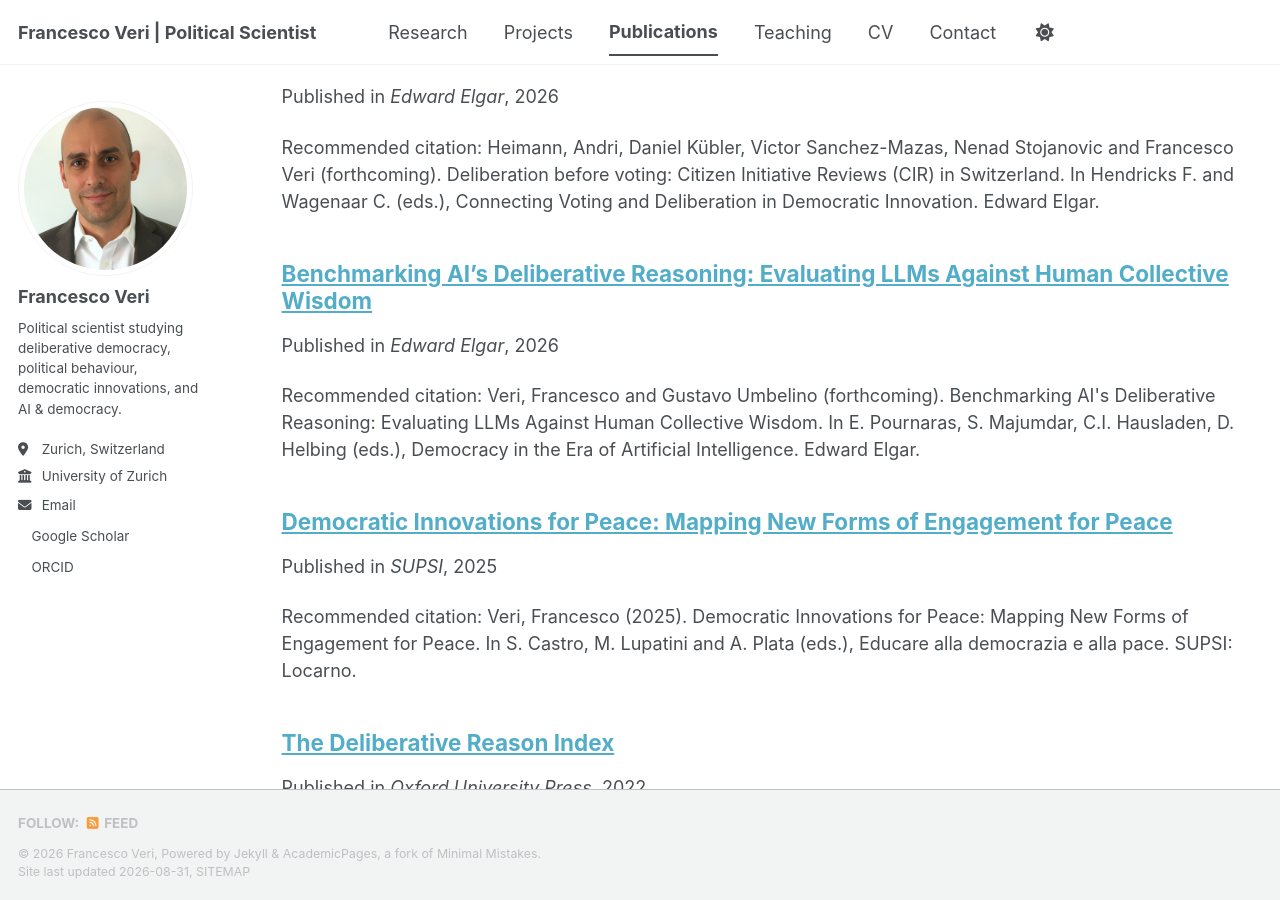
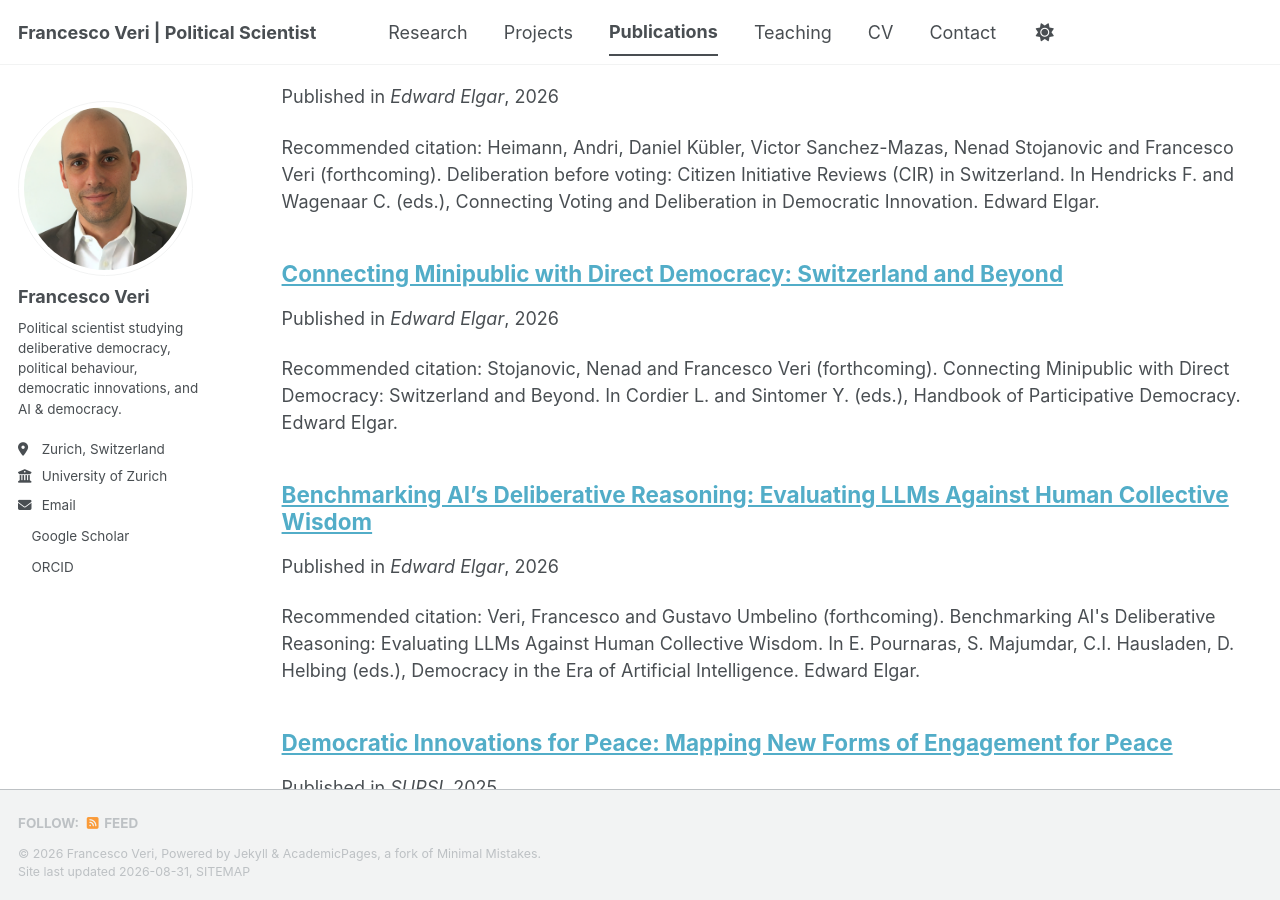
Before and after one commit to francescoveri/francescoveri.github.io, a Jekyll site: the page built from _pages/publications.html, in a window 1280 px wide and 900 px high, scrolled down 5704 px. Built offline with Jekyll 4.4.1, drawn with Linux system fonts in a browser that asks for light colours; a style sheet for code colours, icons or effects is not loaded; a file with an impossible date is left out.

Commit message:
Update 2026-connecting-minipublic-with-direct-democracy-switzerland-and-beyond.md

```diff
--- a/_publications/2026-connecting-minipublic-with-direct-democracy-switzerland-and-beyond.md
+++ b/_publications/2026-connecting-minipublic-with-direct-democracy-switzerland-and-beyond.md
@@ -3,7 +3,7 @@ title: "Connecting Minipublic with Direct Democracy: Switzerland and Beyond"
 collection: publications
 category: chapters
 permalink: /publication/connecting-minipublic-with-direct-democracy-switzerland-and-beyond
-date: forthcoming
+date: 2026-01-01
 venue: "Edward Elgar"
 citation: "Stojanovic, Nenad and Francesco Veri (forthcoming). Connecting Minipublic with Direct Democracy: Switzerland and Beyond. In Cordier L. and Sintomer Y. (eds.), Handbook of Participative Democracy. Edward Elgar."
 ---
```
